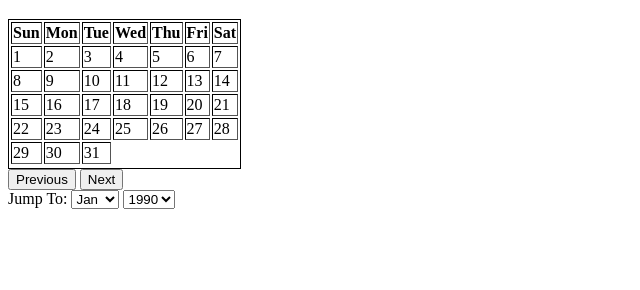
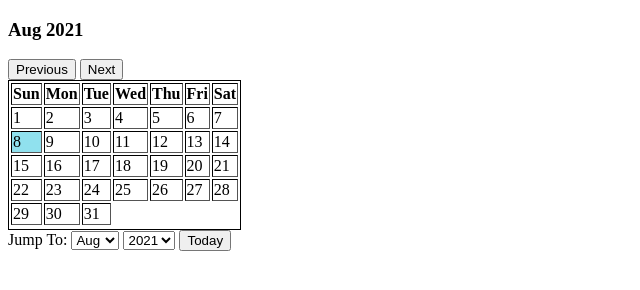
Before and after one commit to bekzodnj/calendarx, a plain HTML site: page index.html in a window 1280 px wide. Shown: the whole page, without its empty margins (0-640 px from the left). Drawn offline with Linux system fonts and the light colour scheme.

Commit message:
feat (js, styling): Added Calendar control buttons

```diff
--- a/css/main.css
+++ b/css/main.css
@@ -1,3 +1,18 @@
+*,
+*::before,
+*::after {
+  box-sizing: border-box;
+}
+
 table {
   border: 1px solid #000;
 }
+
+.bg-accent {
+  background-color: rgb(144, 225, 238);
+}
+
+td:hover {
+  background-color: rgb(110, 236, 167);
+  cursor: pointer;
+}
--- a/index.html
+++ b/index.html
@@ -13,6 +13,11 @@
   <body>
     <div class="calendar-wrapper">
       <h3 class="header-monthAndYear"></h3>
+      <div class="buttons-container">
+        <button class="btn-general btn-prev" onclick="prev()">Previous</button>
+        <button class="btn-general btn-next" onclick="next()">Next</button>
+      </div>
+
       <table border="1" class="calendar-head">
         <thead>
           <tr>
@@ -27,11 +32,6 @@
         </thead>
         <tbody class="calendar-body"></tbody>
       </table>
-
-      <div class="buttons-container">
-        <button class="btn-general btn-prev">Previous</button>
-        <button class="btn-general btn-next">Next</button>
-      </div>
 
       <div class="calendar-inputs">
         <form class="form-inline">
@@ -100,6 +100,10 @@
             <option value="2029">2029</option>
             <option value="2030">2030</option>
           </select>
+
+          <button class="btn-general btn-prev" onclick="jumpToToday()">
+            Today
+          </button>
         </form>
       </div>
     </div>
--- a/js/main.js
+++ b/js/main.js
@@ -6,16 +6,39 @@ const HEADER_MONTH_AND_YEAR = document.querySelector('.header-monthAndYear'),
 
 /* Date variables */
 var TODAY = new Date(),
-  MONTH = TODAY.getMonth(),
-  YEAR = TODAY.getFullYear();
+  CURRENT_MONTH = TODAY.getMonth(),
+  CURRENT_YEAR = TODAY.getFullYear();
 
-showCalendar(MONTH, YEAR);
+const MONTHS_LIST = [
+  'Jan',
+  'Feb',
+  'Mar',
+  'Apr',
+  'May',
+  'Jun',
+  'Jul',
+  'Aug',
+  'Sep',
+  'Oct',
+  'Nov',
+  'Dec',
+];
+
+showCalendar(CURRENT_MONTH, CURRENT_YEAR);
 
 /*
  *   Prepares table view for calendar
  *   @return {int}
  */
 function showCalendar(month, year) {
+  // clearing all previous cells
+  TABLE_BODY.innerHTML = '';
+
+  // settings the header and dropdown
+  HEADER_MONTH_AND_YEAR.innerHTML = MONTHS_LIST[month] + ' ' + year;
+  SELECT_YEAR.value = year;
+  SELECT_MONTH.value = month;
+
   // getDay() returns day of the week: 0-6
   let firstDayOfWeek = new Date(year, month).getDay();
 
@@ -46,6 +69,11 @@ function showCalendar(month, year) {
         let TABLE_DATA = document.createElement('td'), // <td>
           TABLE_DATA_TEXT = document.createTextNode(currDay); // text
         TABLE_DATA.appendChild(TABLE_DATA_TEXT);
+
+        if (isDateToday(currDay, month, year)) {
+          // add styling today's date-cell
+          TABLE_DATA.classList.add('bg-accent');
+        }
         TABLE_ROW.appendChild(TABLE_DATA);
         currDay++;
       }
@@ -53,6 +81,41 @@ function showCalendar(month, year) {
 
     TABLE_BODY.appendChild(TABLE_ROW);
   }
+}
+
+function next() {
+  CURRENT_YEAR = CURRENT_MONTH === 11 ? CURRENT_YEAR + 1 : CURRENT_YEAR;
+  CURRENT_MONTH = (CURRENT_MONTH + 1) % 12;
+
+  showCalendar(CURRENT_MONTH, CURRENT_YEAR);
+}
+
+function prev() {
+  CURRENT_YEAR = CURRENT_MONTH === 0 ? CURRENT_YEAR - 1 : CURRENT_YEAR;
+  CURRENT_MONTH = CURRENT_MONTH === 0 ? 11 : CURRENT_MONTH - 1;
+
+  showCalendar(CURRENT_MONTH, CURRENT_YEAR);
+}
+
+function jump() {
+  CURRENT_YEAR = parseInt(SELECT_YEAR.value);
+  CURRENT_MONTH = parseInt(SELECT_MONTH.value);
+
+  showCalendar(CURRENT_MONTH, CURRENT_YEAR);
+}
+
+function jumpToToday() {
+  showCalendar(TODAY.getMonth(), TODAY.getFullYear());
+}
+
+function isDateToday(day, month, year) {
+  let todaysDate = new Date();
+
+  return (
+    day === todaysDate.getDate() &&
+    month === todaysDate.getMonth() &&
+    year === todaysDate.getFullYear()
+  );
 }
 
 /*
```
